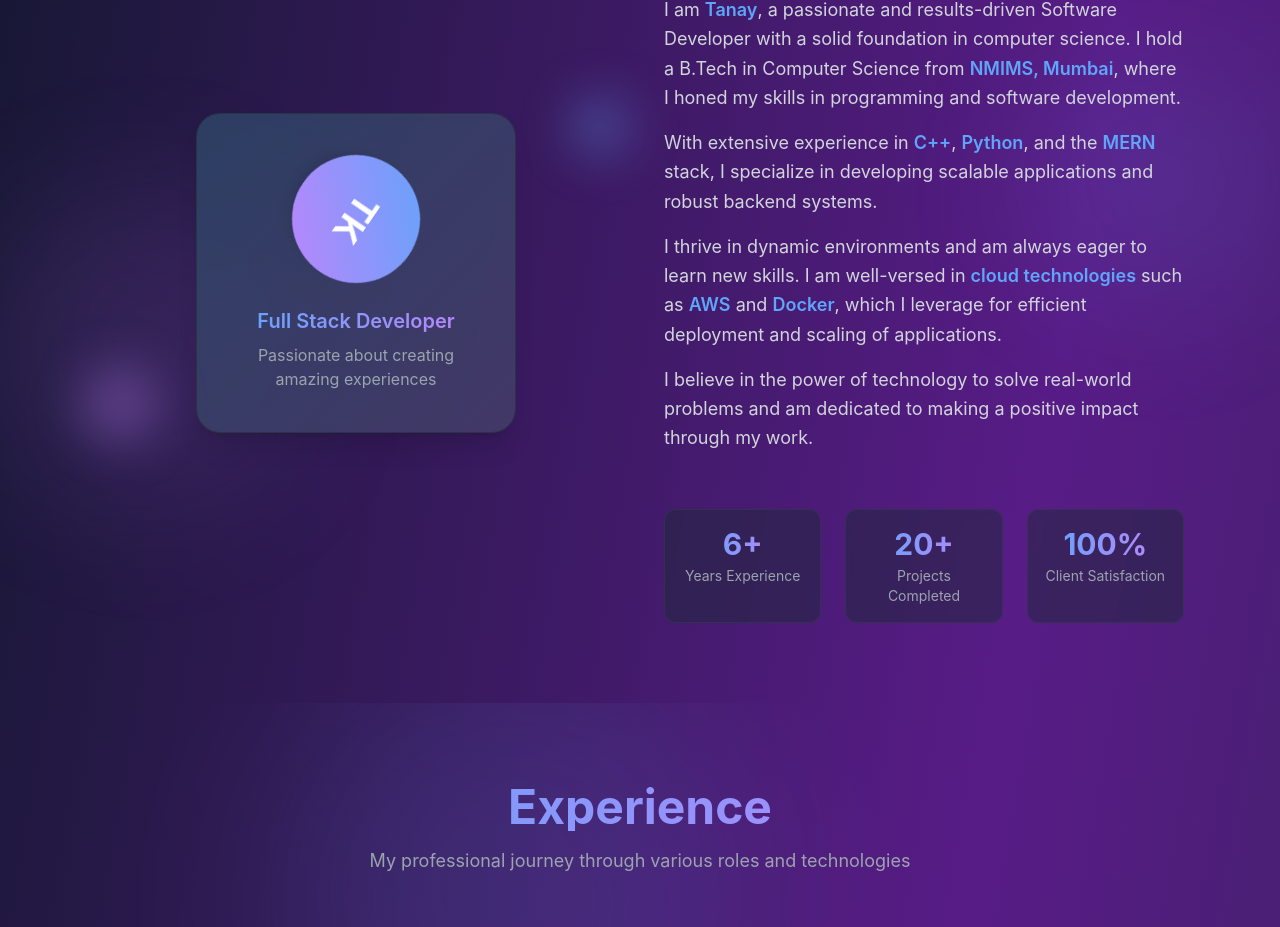
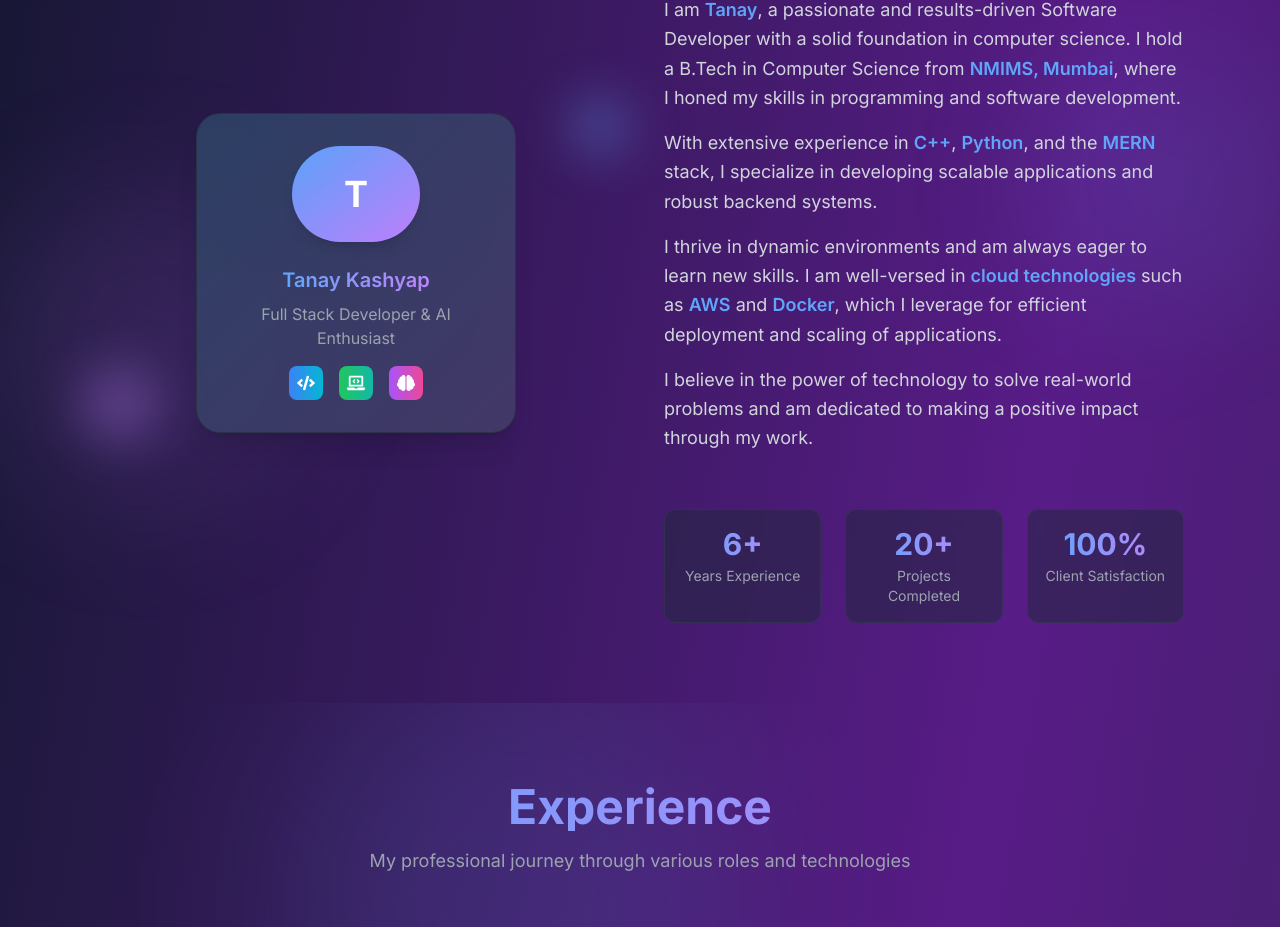
Before and after one commit to iamtanay/iamtanay.github.io, a React (Vite) app: page / in a window 1280 px wide. Shown: the part 957-1884 px from the top of the page. Built offline with nearby package versions, Linux system fonts and the light colour scheme; the HTML template or start-up script is replaced by a standard one.

Commit message:
Fix CSS Import and Improve Design Elements

```diff
--- a/src/components/About.jsx
+++ b/src/components/About.jsx
@@ -1,6 +1,7 @@
 import React from 'react'
 import { motion } from 'framer-motion'
 import { useInView } from 'react-intersection-observer'
+import { FaCode, FaLaptopCode, FaBrain } from 'react-icons/fa'
 
 const About = () => {
   const [ref, inView] = useInView({
@@ -29,6 +30,12 @@ const About = () => {
       },
     },
   }
+
+  const skills = [
+    { icon: FaCode, label: 'Full Stack', color: 'from-blue-500 to-cyan-500' },
+    { icon: FaLaptopCode, label: 'Web Dev', color: 'from-green-500 to-teal-500' },
+    { icon: FaBrain, label: 'AI/ML', color: 'from-purple-500 to-pink-500' },
+  ]
 
   return (
     <section id="about" className="py-20 relative overflow-hidden">
@@ -66,17 +73,37 @@ const About = () => {
                 transition={{ duration: 0.3 }}
               >
                 <div className="absolute inset-0 bg-gradient-to-br from-blue-500/10 to-purple-500/10 dark:from-blue-400/20 dark:to-purple-400/20"></div>
-                <div className="relative z-10 h-full flex items-center justify-center">
-                  <div className="text-center">
-                    <motion.div
-                      className="w-32 h-32 mx-auto mb-6 bg-gradient-to-br from-blue-600 to-purple-600 dark:from-blue-400 dark:to-purple-400 rounded-full flex items-center justify-center text-4xl font-bold text-white shadow-lg"
-                      animate={{ rotate: 360 }}
-                      transition={{ duration: 20, repeat: Infinity, ease: "linear" }}
-                    >
-                      TK
-                    </motion.div>
-                    <h3 className="text-xl font-semibold bg-gradient-to-r from-blue-600 to-purple-600 dark:from-blue-400 dark:to-purple-400 bg-clip-text text-transparent">Full Stack Developer</h3>
-                    <p className="text-gray-600 dark:text-gray-400 mt-2">Passionate about creating amazing experiences</p>
+                <div className="relative z-10 h-full flex flex-col items-center justify-center">
+                  {/* Profile Image Placeholder */}
+                  <motion.div
+                    className="w-32 h-32 mx-auto mb-6 bg-gradient-to-br from-blue-600 to-purple-600 dark:from-blue-400 dark:to-purple-400 rounded-full flex items-center justify-center shadow-lg relative overflow-hidden"
+                    whileHover={{ scale: 1.1 }}
+                    transition={{ duration: 0.3 }}
+                  >
+                    <div className="absolute inset-0 bg-gradient-to-br from-blue-500/20 to-purple-500/20 animate-pulse"></div>
+                    <span className="text-4xl font-bold text-white relative z-10">T</span>
+                  </motion.div>
+
+                  <h3 className="text-xl font-semibold bg-gradient-to-r from-blue-600 to-purple-600 dark:from-blue-400 dark:to-purple-400 bg-clip-text text-transparent mb-2">
+                    Tanay Kashyap
+                  </h3>
+                  <p className="text-gray-600 dark:text-gray-400 text-center mb-4">
+                    Full Stack Developer & AI Enthusiast
+                  </p>
+
+                  {/* Skill Icons */}
+                  <div className="flex space-x-4">
+                    {skills.map((skill, index) => (
+                      <motion.div
+                        key={index}
+                        className={`p-2 rounded-lg bg-gradient-to-r ${skill.color} bg-opacity-20`}
+                        whileHover={{ scale: 1.2, y: -5 }}
+                        transition={{ duration: 0.3 }}
+                        title={skill.label}
+                      >
+                        <skill.icon className="text-lg text-white" />
+                      </motion.div>
+                    ))}
                   </div>
                 </div>
               </motion.div>
--- a/src/components/Contact.jsx
+++ b/src/components/Contact.jsx
@@ -23,7 +23,7 @@ const Contact = () => {
       icon: FaEnvelope,
       title: 'Email',
       value: 'tanaykashyap.dev@gmail.com',
-      link: 'mailto:tanaykashyap.dev@gmail.com',
+      link: 'https://mail.google.com/mail/?view=cm&fs=1&to=tanaykashyap.dev@gmail.com&su=Hello%20Tanay,%20would%20like%20to%20connect',
       color: 'from-blue-500 to-cyan-500',
       showCopy: true,
     },
--- a/src/components/SocialSidebar.jsx
+++ b/src/components/SocialSidebar.jsx
@@ -24,7 +24,7 @@ const SocialSidebar = () => {
     },
     {
       icon: FaEnvelope,
-      url: 'mailto:tanaykashyap.dev@gmail.com',
+      url: 'https://mail.google.com/mail/?view=cm&fs=1&to=tanaykashyap.dev@gmail.com&su=Hello%20Tanay,%20would%20like%20to%20connect',
       color: 'hover:text-red-600 dark:hover:text-red-400',
       bgColor: 'hover:bg-red-100 dark:hover:bg-red-900/30',
     },
--- a/src/index.css
+++ b/src/index.css
@@ -1,8 +1,8 @@
+@import url('https://fonts.googleapis.com/css2?family=Inter:wght@100;200;300;400;500;600;700;800;900&display=swap');
+
 @tailwind base;
 @tailwind components;
 @tailwind utilities;
-
-@import url('https://fonts.googleapis.com/css2?family=Inter:wght@100;200;300;400;500;600;700;800;900&display=swap');
 
 @layer base {
   * {
```
